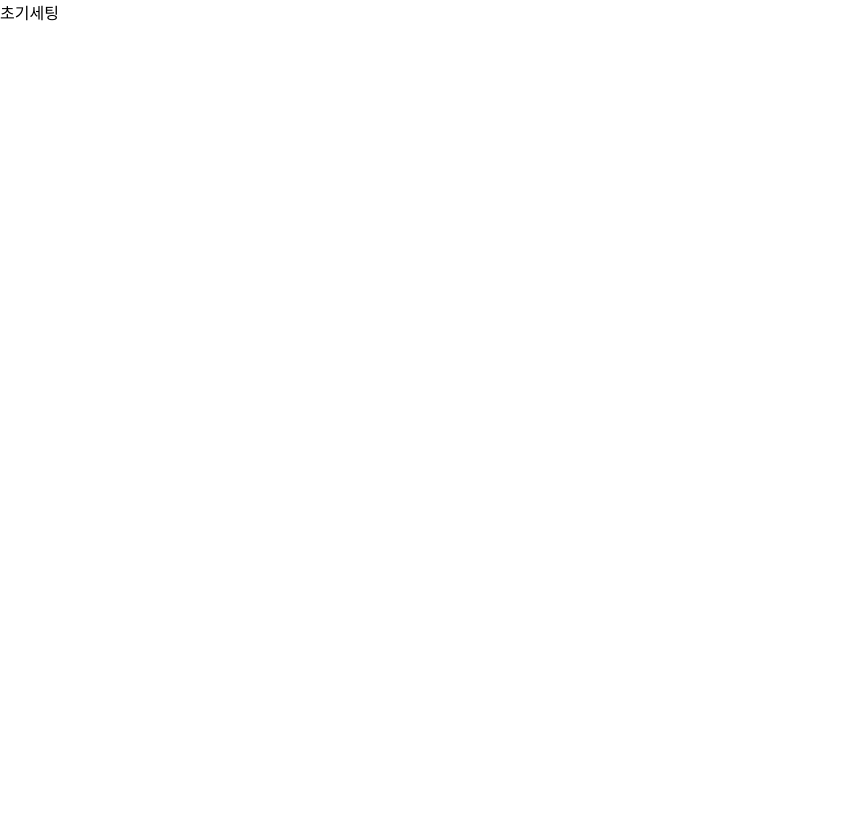
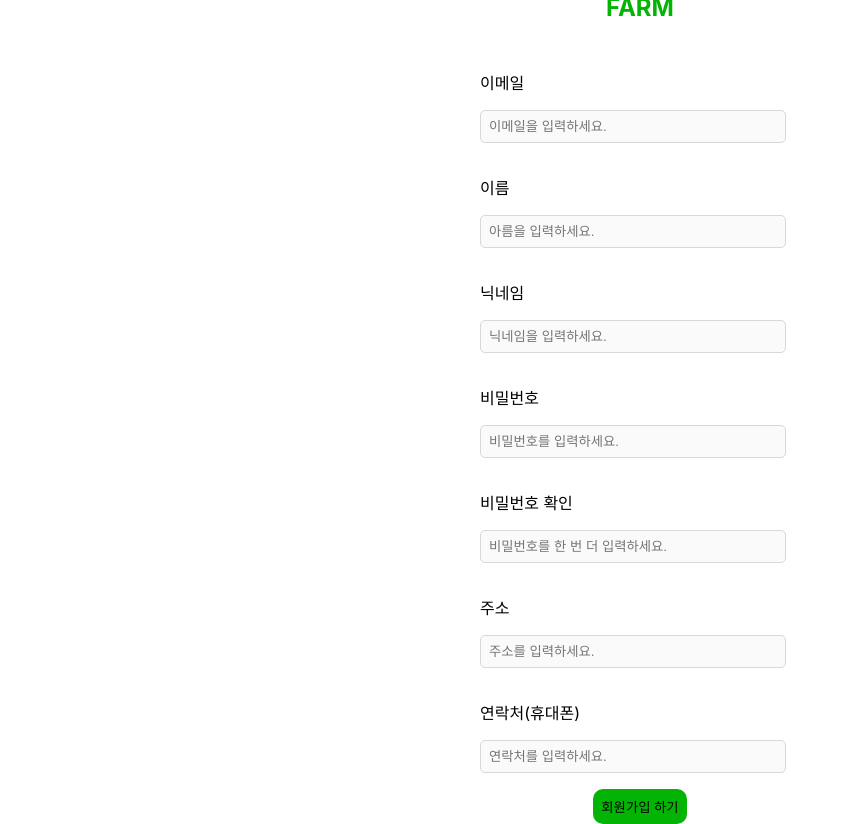
Before and after one commit to 01-2025-2nd-project/frontend, a React (Create React App) app: page /login in a window 1280 px wide. Shown: the whole page, without its empty margins (0-849 px from the left). Before the commit the page ends 800 px from the top, so only its background shows below. Built offline with nearby package versions, Linux system fonts and the light colour scheme.

Commit message:
feat : 회원가입 페이지 및 기능 추가
- useSignup 훅 사용
- 유효성 검사 적용

```diff
--- a/package.json
+++ b/package.json
@@ -3,10 +3,12 @@
   "version": "0.1.0",
   "private": true,
   "dependencies": {
+    "axios": "^1.7.9",
     "babel-preset-react-app": "^10.0.1",
     "cra-template": "1.2.0",
     "react": "^18.3.1",
     "react-dom": "^18.3.1",
+    "react-router-dom": "^7.1.3",
     "react-scripts": "^5.0.1",
     "styled-components": "^6.1.14",
     "web-vitals": "^4.2.4"
@@ -17,6 +19,9 @@
     "test": "react-scripts test",
     "eject": "react-scripts eject"
   },
+
+  "proxy" : "http://loacalhost:3000/",
+
   "eslintConfig": {
     "extends": [
       "react-app",
--- a/src/App.js
+++ b/src/App.js
@@ -1,5 +1,16 @@
+import { Route, BrowserRouter, Routes } from "react-router-dom";
+import SignupPage from "./pages/SignupPage.jsx";
+import HomePage from "./pages/HomePage.jsx";
+
 function App() {
-  return <div>초기세팅</div>;
+  return (
+    <BrowserRouter>
+      <Routes>
+        <Route path="/" element={<HomePage />}></Route>
+        <Route path="/login" element={<SignupPage />}></Route>
+      </Routes>
+    </BrowserRouter>
+  );
 }
 
 export default App;
--- /dev/null
+++ b/src/hooks/useSignup.jsx
@@ -0,0 +1,116 @@
+import { useState } from "react";
+import axios from "axios";
+import { useNavigate } from "react-router-dom";
+
+export default function useSignup(onSuccess) {
+  const navigate = useNavigate();
+  const [formData, setFormData] = useState({
+    email: "",
+    name: "",
+    nickname: "",
+    password: "",
+    phoneNumber: "",
+    confirmPassword: "",
+    address: "",
+  });
+
+  const [errors, setErrors] = useState({});
+
+  function handleInputChange(e) {
+    const { name, value } = e.target;
+    setFormData((prev) => ({ ...prev, [name]: value }));
+  }
+
+  // 유효성 검사 로직
+  const validationForm = () => {
+    const {
+      email,
+      nickname,
+      name,
+      password,
+      confirmPassword,
+      address,
+      phoneNumber,
+    } = formData;
+
+    const newErrors = {};
+
+    if (
+      !email ||
+      !nickname ||
+      !name ||
+      !password ||
+      !confirmPassword ||
+      !address ||
+      !phoneNumber
+    ) {
+      newErrors.allField = "모든 필드를 입력해주세요.";
+    }
+
+    if (
+      email &&
+      !/^[a-zA-Z0-9_\-.]+@[a-zA-Z0-9.-]+\.[a-zA-Z]{2,4}$/i.test(email)
+    ) {
+      newErrors.email = "유효한 이메일 주소를 입력해주세요.";
+    }
+
+    if (
+      password &&
+      !/^(?=.*[A-Z])(?=.*[a-z])(?=.*\d)(?=.*[!@#$%&*]).{8,12}$/.test(password)
+    ) {
+      newErrors.password =
+        "비밀번호가 너무 약합니다! 대문자, 소문자, 숫자, 그리고 특수문자(!@#$%&*)를 포함한 8~12자를 입력해주세요.";
+    }
+
+    if (password !== confirmPassword) {
+      newErrors.confirmPassword = "비밀번호가 일치하지 않습니다.";
+    }
+    if (address && address.length < 10) {
+      newErrors.address = "상세 주소까지 정확히 입력해주세요.";
+    }
+
+    if (phoneNumber && !/^\d{3}-\d{3,4}-\d{4}$/.test(phoneNumber)) {
+      newErrors.phoneNumber = "올바른 연락처를 입력해주세요";
+    }
+
+    setErrors(newErrors);
+
+    // 오류가 없으면 true 반환하기
+    return Object.keys(newErrors).length === 0;
+  };
+
+  // 회원가입 함수
+  const handleSignup = async (e) => {
+    e.preventDefault(); // 기본 동작을 먼저 방지하고
+
+    if (!validationForm()) {
+      return; // 유효성 검사를 통과하지 않으면 함수 중단
+    }
+
+    const { email, nickname, name, password, address, phoneNumber } = formData;
+
+    await axios
+      .post("/auth/sign-up", {
+        name: name,
+        nickname: nickname,
+        email: email,
+        password: password,
+        phoneNumber: phoneNumber,
+        address: address,
+      })
+      .then((res) => {
+        alert("회원가입 성공!");
+        navigate("/");
+      })
+      .catch((res) => {
+        alert("회원가입 실패");
+      });
+  };
+
+  return {
+    formData,
+    errors,
+    handleInputChange,
+    handleSignup,
+  };
+}
--- /dev/null
+++ b/src/pages/HomePage.jsx
@@ -0,0 +1,3 @@
+export default function HomePage() {
+  return <div>테스트용 홈 화면</div>;
+}
--- /dev/null
+++ b/src/pages/SignupPage.jsx
@@ -0,0 +1,147 @@
+import styled from "styled-components";
+import useSignup from "../hooks/useSignup";
+import { useNavigate } from "react-router-dom";
+
+const FormContainer = styled.body`
+  margin: 0;
+  height: 100vh; /* 화면 전체 높이를 사용 */
+  display: flex; /* Flexbox 활성화 */
+  justify-content: center; /* 가로 중앙 정렬 */
+  align-items: center; /* 세로 중앙 정렬 */
+`;
+const Title = styled.h1`
+  font-size: 1.5em;
+  font-weight: bold;
+  text-align: center;
+  color: #04b404;
+`;
+const InputBox = styled.input`
+  padding: 0.5rem;
+  background: #fafafa;
+  border: 0.05rem solid #d8d8d8;
+  border-radius: 5px;
+  width: 18rem;
+`;
+
+const InputContainer = styled.div`
+  width: 20rem;
+`;
+const Label = styled.p`
+  font-size: 1em;
+`;
+const SubmitButton = styled.button`
+  background: #04b404;
+  border: none;
+  border-radius: 10px;
+  padding: 0.5rem;
+`;
+
+const Form = styled.form`
+  display: flex;
+  flex-direction: column;
+  align-items: center;
+  gap: 1rem;
+  margin: 2rem;
+`;
+
+export default function SignupPage() {
+  const navigate = useNavigate();
+
+  const { formData, errors, handleInputChange, handleSignup } = useSignup();
+
+  return (
+    <FormContainer>
+      <Form name="loginForm">
+        <Title>FARM</Title>
+        <InputContainer>
+          <Label>이메일</Label>
+          <InputBox
+            onChange={handleInputChange}
+            name="email"
+            value={formData.email}
+            type="text"
+            placeholder="이메일을 입력하세요."
+          ></InputBox>
+          {errors.email}
+        </InputContainer>
+
+        <InputContainer>
+          <Label>이름</Label>
+          <InputBox
+            onChange={handleInputChange}
+            name="name"
+            value={formData.name}
+            type="text"
+            placeholder="아름을 입력하세요."
+          ></InputBox>
+          {errors.name}
+        </InputContainer>
+
+        <InputContainer>
+          <Label>닉네임</Label>
+          <InputBox
+            onChange={handleInputChange}
+            name="nickname"
+            value={formData.nickname}
+            type="text"
+            placeholder="닉네임을 입력하세요."
+          ></InputBox>
+          {errors.nickname}
+        </InputContainer>
+
+        <InputContainer>
+          <Label>비밀번호</Label>
+          <InputBox
+            onChange={handleInputChange}
+            name="password"
+            value={formData.password}
+            type="password"
+            placeholder="비밀번호를 입력하세요."
+          ></InputBox>
+          {errors.password}
+        </InputContainer>
+
+        <InputContainer>
+          <Label>비밀번호 확인</Label>
+          <InputBox
+            onChange={handleInputChange}
+            name="confirmPassword"
+            value={formData.confirmPassword}
+            type="password"
+            placeholder="비밀번호를 한 번 더 입력하세요."
+          ></InputBox>
+          {errors.confirmPassword}
+        </InputContainer>
+
+        <InputContainer>
+          <Label>주소</Label>
+          <InputBox
+            onChange={handleInputChange}
+            name="address"
+            value={formData.address}
+            type="text"
+            placeholder="주소를 입력하세요."
+          ></InputBox>
+          {errors.address}
+        </InputContainer>
+
+        <InputContainer>
+          <Label>연락처(휴대폰)</Label>
+          <InputBox
+            onChange={handleInputChange}
+            name="phoneNumber"
+            value={formData.phoneNumber}
+            type="text"
+            placeholder="연락처를 입력하세요."
+          ></InputBox>
+          {errors.phoneNumber}
+        </InputContainer>
+
+        {errors.allField}
+        <SubmitButton type="button" onClick={handleSignup}>
+          회원가입 하기
+        </SubmitButton>
+      </Form>
+    </FormContainer>
+  );
+}
```
Also changed, not shown: 1 other file (tests, documents, lock files or other folders).
